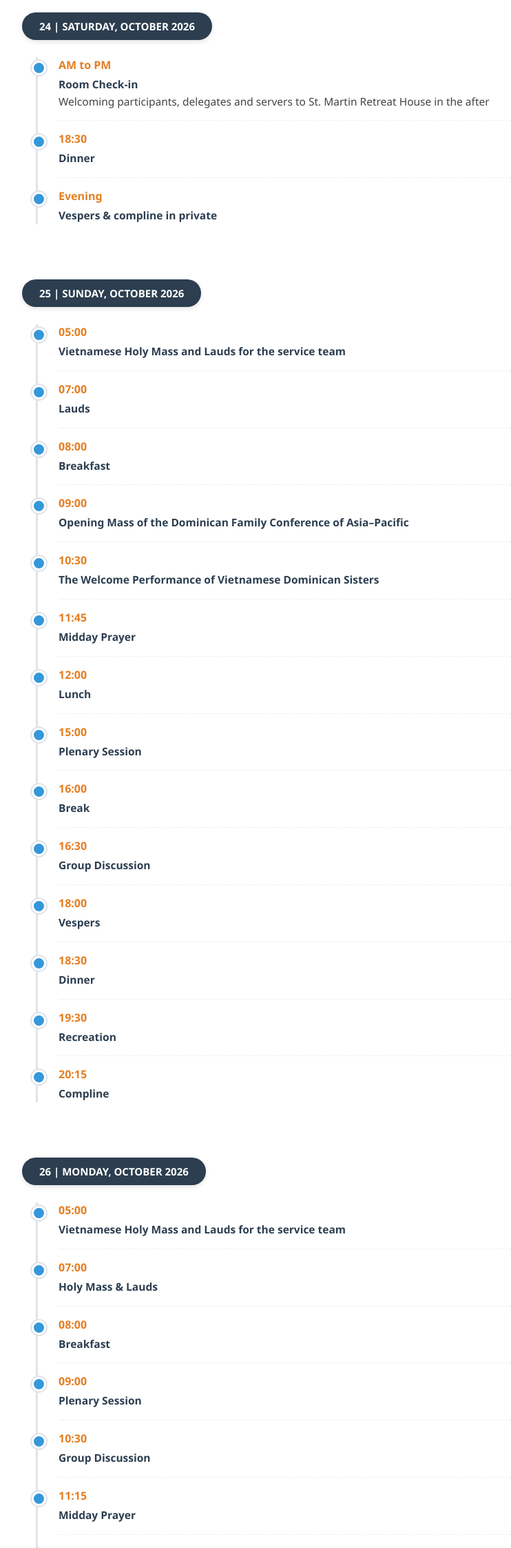
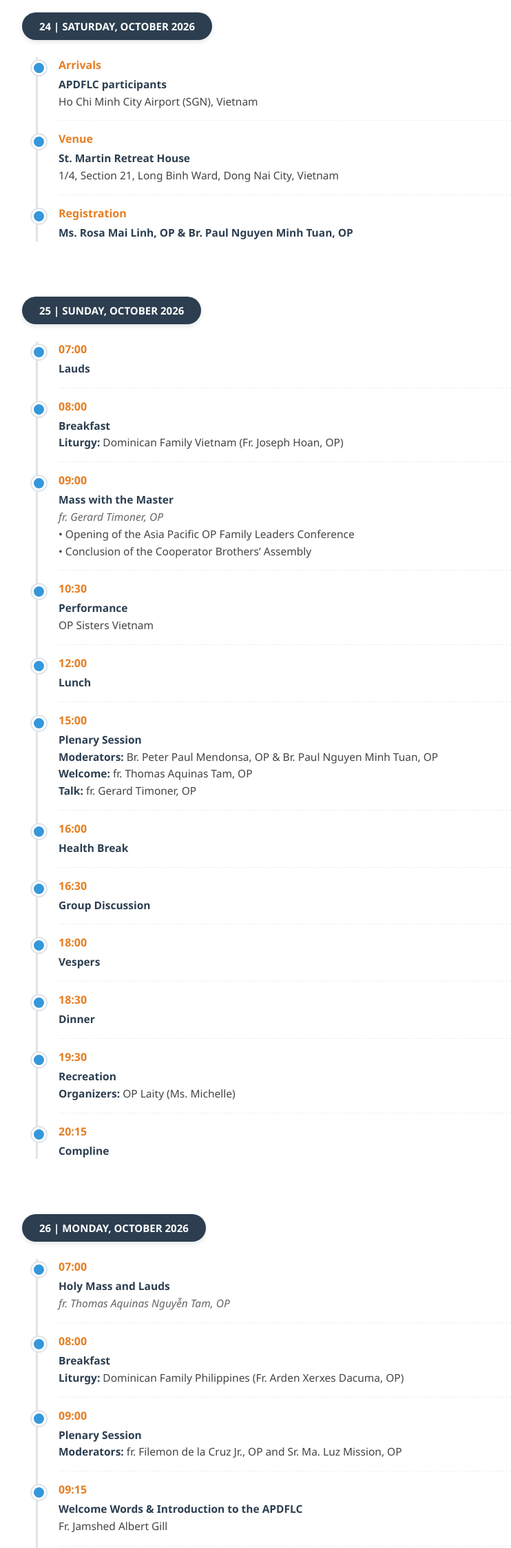
Before and after one commit to tranvantue/apdflc, a plain HTML site: page schedule.html in a window 1280 px wide. Shown: the part 262-2506 px from the top of the page at 69% size, without its empty margins (213-955 px from the left). Drawn offline with Linux system fonts and the light colour scheme; no server answers.

Commit message:
Update schedule.html

```diff
--- a/schedule.html
+++ b/schedule.html
@@ -99,6 +99,7 @@
   .time { font-size: 16px; font-weight: 700; color: #e67e22; margin-bottom: 5px; }
   .event-desc { font-size: 15.5px; line-height: 1.6; color: #444; }
   .event-desc strong { color: #2c3e50; }
+  .event-desc em { color: #666; }
 
   .notes { background-color: #fff3cd; border-left: 5px solid #ffc107; padding: 15px 20px; margin-top: 40px; border-radius: 4px; font-size: 15px; color: #856404; }
 
@@ -191,19 +192,16 @@
       <div class="day-header">24 | SATURDAY, OCTOBER 2026</div>
       <div class="timeline">
         <div class="event">
-          <div class="time">AM to PM</div>
-          <div class="event-desc">
-            <strong>Room Check-in</strong><br>
-            Welcoming participants, delegates and servers to St. Martin Retreat House in the after
-          </div>
+          <div class="time">Arrivals</div>
+          <div class="event-desc"><strong>APDFLC participants</strong><br>Ho Chi Minh City Airport (SGN), Vietnam</div>
         </div>
         <div class="event">
-          <div class="time">18:30</div>
-          <div class="event-desc"><strong>Dinner</strong></div>
+          <div class="time">Venue</div>
+          <div class="event-desc"><strong>St. Martin Retreat House</strong><br>1/4, Section 21, Long Binh Ward, Dong Nai City, Vietnam</div>
         </div>
         <div class="event">
-          <div class="time">Evening</div>
-          <div class="event-desc"><strong>Vespers & compline in private</strong></div>
+          <div class="time">Registration</div>
+          <div class="event-desc"><strong>Ms. Rosa Mai Linh, OP &amp; Br. Paul Nguyen Minh Tuan, OP</strong></div>
         </div>
       </div>
     </div>
@@ -213,28 +211,20 @@
       <div class="day-header">25 | SUNDAY, OCTOBER 2026</div>
       <div class="timeline">
         <div class="event">
-          <div class="time">05:00</div>
-          <div class="event-desc"><strong>Vietnamese Holy Mass and Lauds for the service team</strong></div>
-        </div>
-        <div class="event">
           <div class="time">07:00</div>
           <div class="event-desc"><strong>Lauds</strong></div>
         </div>
         <div class="event">
           <div class="time">08:00</div>
-          <div class="event-desc"><strong>Breakfast</strong></div>
+          <div class="event-desc"><strong>Breakfast</strong><br><strong>Liturgy:</strong> Dominican Family Vietnam (Fr. Joseph Hoan, OP)</div>
         </div>
         <div class="event">
           <div class="time">09:00</div>
-          <div class="event-desc"><strong>Opening Mass of the Dominican Family Conference of Asia–Pacific</strong></div>
+          <div class="event-desc"><strong>Mass with the Master</strong><br><em>fr. Gerard Timoner, OP</em><br>• Opening of the Asia Pacific OP Family Leaders Conference<br>• Conclusion of the Cooperator Brothers’ Assembly</div>
         </div>
         <div class="event">
           <div class="time">10:30</div>
-          <div class="event-desc"><strong>The Welcome Performance of Vietnamese Dominican Sisters</strong></div>
-        </div>
-        <div class="event">
-          <div class="time">11:45</div>
-          <div class="event-desc"><strong>Midday Prayer</strong></div>
+          <div class="event-desc"><strong>Performance</strong><br>OP Sisters Vietnam</div>
         </div>
         <div class="event">
           <div class="time">12:00</div>
@@ -242,11 +232,11 @@
         </div>
         <div class="event">
           <div class="time">15:00</div>
-          <div class="event-desc"><strong>Plenary Session</strong></div>
+          <div class="event-desc"><strong>Plenary Session</strong><br><strong>Moderators:</strong> Br. Peter Paul Mendonsa, OP &amp; Br. Paul Nguyen Minh Tuan, OP<br><strong>Welcome:</strong> fr. Thomas Aquinas Tam, OP<br><strong>Talk:</strong> fr. Gerard Timoner, OP</div>
         </div>
         <div class="event">
           <div class="time">16:00</div>
-          <div class="event-desc"><strong>Break</strong></div>
+          <div class="event-desc"><strong>Health Break</strong></div>
         </div>
         <div class="event">
           <div class="time">16:30</div>
@@ -262,7 +252,7 @@
         </div>
         <div class="event">
           <div class="time">19:30</div>
-          <div class="event-desc"><strong>Recreation</strong></div>
+          <div class="event-desc"><strong>Recreation</strong><br><strong>Organizers:</strong> OP Laity (Ms. Michelle)</div>
         </div>
         <div class="event">
           <div class="time">20:15</div>
@@ -276,20 +266,24 @@
       <div class="day-header">26 | MONDAY, OCTOBER 2026</div>
       <div class="timeline">
         <div class="event">
-          <div class="time">05:00</div>
-          <div class="event-desc"><strong>Vietnamese Holy Mass and Lauds for the service team</strong></div>
-        </div>
-        <div class="event">
           <div class="time">07:00</div>
-          <div class="event-desc"><strong>Holy Mass & Lauds</strong></div>
+          <div class="event-desc"><strong>Holy Mass and Lauds</strong><br><em>fr. Thomas Aquinas Nguyễn Tam, OP</em></div>
         </div>
         <div class="event">
           <div class="time">08:00</div>
-          <div class="event-desc"><strong>Breakfast</strong></div>
+          <div class="event-desc"><strong>Breakfast</strong><br><strong>Liturgy:</strong> Dominican Family Philippines (Fr. Arden Xerxes Dacuma, OP)</div>
         </div>
         <div class="event">
           <div class="time">09:00</div>
-          <div class="event-desc"><strong>Plenary Session</strong></div>
+          <div class="event-desc"><strong>Plenary Session</strong><br><strong>Moderators:</strong> fr. Filemon de la Cruz Jr., OP and Sr. Ma. Luz Mission, OP</div>
+        </div>
+        <div class="event">
+          <div class="time">09:15</div>
+          <div class="event-desc"><strong>Welcome Words &amp; Introduction to the APDFLC</strong><br>Fr. Jamshed Albert Gill</div>
+        </div>
+        <div class="event">
+          <div class="time">09:30</div>
+          <div class="event-desc"><strong>Introduction to the Speaker</strong><br>Sr. Ma. Luz Mission, OP<br><strong>Talk:</strong> fr. Quirico Pedregosa Jr., OP — <em>Strengthening Collaboration in Formation and Vocation Promotion: Towards Renewal of our Mission in Asia Pacific as Dominican Family</em></div>
         </div>
         <div class="event">
           <div class="time">10:30</div>
@@ -305,11 +299,11 @@
         </div>
         <div class="event">
           <div class="time">14:30</div>
-          <div class="event-desc"><strong>Plenary Session</strong></div>
+          <div class="event-desc"><strong>Plenary Session</strong><br><strong>Moderators:</strong> fr. Angelik Kitsula, OP and Sr. Mary Augustine, OP<br><strong>Talk:</strong> fr. Quirico Pedregosa Jr., OP <em>…continuation</em></div>
         </div>
         <div class="event">
           <div class="time">16:00</div>
-          <div class="event-desc"><strong>Break</strong></div>
+          <div class="event-desc"><strong>Health Break</strong></div>
         </div>
         <div class="event">
           <div class="time">16:30</div>
@@ -325,11 +319,11 @@
         </div>
         <div class="event">
           <div class="time">19:30</div>
-          <div class="event-desc"><strong>Recreation</strong></div>
+          <div class="event-desc"><strong>Recreation</strong><br><strong>Organizers:</strong> OP Philippines, Fr. Arden</div>
         </div>
         <div class="event">
           <div class="time">20:15</div>
-          <div class="event-desc"><strong>Compline</strong></div>
+          <div class="event-desc"><strong>Compline, Private</strong></div>
         </div>
       </div>
     </div>
@@ -339,24 +333,24 @@
       <div class="day-header">27 | TUESDAY, OCTOBER 2026</div>
       <div class="timeline">
         <div class="event">
-          <div class="time">05:00</div>
-          <div class="event-desc"><strong>Vietnamese Holy Mass and Lauds for the service team</strong></div>
-        </div>
-        <div class="event">
           <div class="time">07:00</div>
-          <div class="event-desc"><strong>Holy Mass & Lauds</strong></div>
+          <div class="event-desc"><strong>Holy Mass and Lauds</strong><br><em>fr. Mariano González Martín, OP</em></div>
         </div>
         <div class="event">
           <div class="time">08:00</div>
-          <div class="event-desc"><strong>Breakfast</strong></div>
+          <div class="event-desc"><strong>Breakfast</strong><br><strong>Liturgy:</strong> Dominican Sisters (Sr. Maria Luz, OP &amp; Sr. Augustine)</div>
         </div>
         <div class="event">
           <div class="time">09:00</div>
-          <div class="event-desc"><strong>Plenary Session</strong></div>
+          <div class="event-desc"><strong>Plenary Session</strong><br><strong>Moderators:</strong> fr. Pascal Paulus, OP and fr. Dominic Murphy, OP<br>Introduction to the Speaker | Organizer<br><strong>Workshop:</strong> fr. Florentino Bolo Jr., OP, Socius for the Apostolic Life</div>
+        </div>
+        <div class="event">
+          <div class="time">09:30</div>
+          <div class="event-desc"><strong>Small Group Discussion</strong><br><strong>Organizers:</strong> Cristobal, Florentino &amp; Jamshed, Raul, Arden</div>
         </div>
         <div class="event">
           <div class="time">10:30</div>
-          <div class="event-desc"><strong>Group Discussion</strong></div>
+          <div class="event-desc"><strong>Plenary Session (Reporting)</strong></div>
         </div>
         <div class="event">
           <div class="time">11:15</div>
@@ -368,15 +362,19 @@
         </div>
         <div class="event">
           <div class="time">13:00</div>
-          <div class="event-desc"><strong>Pilgrimage to Christ the King; Visit to the Dominican Sisters of Bà Rịa</strong></div>
+          <div class="event-desc"><strong>Our Lady of Bai Dau Shrine</strong></div>
         </div>
         <div class="event">
           <div class="time">18:00</div>
-          <div class="event-desc"><strong>Dinner</strong></div>
+          <div class="event-desc"><strong>Dinner @ Dominican Sisters of Baria</strong></div>
         </div>
         <div class="event">
-          <div class="time">19:00</div>
-          <div class="event-desc"><strong>Return to St. Martin Retreat House</strong></div>
+          <div class="time">19:30</div>
+          <div class="event-desc"><strong>Departure for the Retreat House</strong><br><em>Vespers in the bus — iBreviary</em></div>
+        </div>
+        <div class="event">
+          <div class="time">20:15</div>
+          <div class="event-desc"><strong>Compline in the Bus</strong></div>
         </div>
       </div>
     </div>
@@ -386,24 +384,24 @@
       <div class="day-header">28 | WEDNESDAY, OCTOBER 2026</div>
       <div class="timeline">
         <div class="event">
-          <div class="time">05:00</div>
-          <div class="event-desc"><strong>Vietnamese Holy Mass and Lauds for the service team</strong></div>
-        </div>
-        <div class="event">
           <div class="time">07:00</div>
-          <div class="event-desc"><strong>Holy Mass & Lauds</strong></div>
+          <div class="event-desc"><strong>Holy Mass and Lauds</strong><br><em>fr. Cristobal Torres, OP</em></div>
         </div>
         <div class="event">
           <div class="time">08:00</div>
-          <div class="event-desc"><strong>Breakfast</strong></div>
+          <div class="event-desc"><strong>Breakfast</strong><br><strong>Liturgy:</strong> Dominican Laity (Ms. Michelle Bernardo)</div>
         </div>
         <div class="event">
           <div class="time">09:00</div>
-          <div class="event-desc"><strong>Meeting in respective branches of the Dominican Family</strong></div>
+          <div class="event-desc"><strong>Meeting in respective branches of the Dominican Family</strong><br>Election of Asia Pacific Council of Lay Dominican Fraternities<br><strong>Organizer:</strong> fr. Cristobal Torres, OP</div>
         </div>
         <div class="event">
-          <div class="time">11:15</div>
-          <div class="event-desc"><strong>Midday Prayer</strong></div>
+          <div class="time">10:00</div>
+          <div class="event-desc"><strong>Tea Break</strong></div>
+        </div>
+        <div class="event">
+          <div class="time">10:30</div>
+          <div class="event-desc"><strong>Meeting in respective branches of the Dominican Family</strong></div>
         </div>
         <div class="event">
           <div class="time">11:30</div>
@@ -411,7 +409,7 @@
         </div>
         <div class="event">
           <div class="time">14:30</div>
-          <div class="event-desc"><strong>Meetings by Branch of the Dominican Family</strong></div>
+          <div class="event-desc"><strong>Meeting in respective branches of the Dominican Family</strong><br><em>…continuation</em></div>
         </div>
         <div class="event">
           <div class="time">18:00</div>
@@ -423,7 +421,7 @@
         </div>
         <div class="event">
           <div class="time">19:30</div>
-          <div class="event-desc"><strong>Recreation</strong></div>
+          <div class="event-desc"><strong>Recreation</strong><br><strong>Organizers:</strong> Apostolic Sisters &amp; Nuns — Sr. Maria Luz &amp; Sr. Augustine</div>
         </div>
         <div class="event">
           <div class="time">20:15</div>
@@ -437,24 +435,20 @@
       <div class="day-header">29 | THURSDAY, OCTOBER 2026</div>
       <div class="timeline">
         <div class="event">
-          <div class="time">05:00</div>
-          <div class="event-desc"><strong>Vietnamese Holy Mass and Lauds for the service team</strong></div>
-        </div>
-        <div class="event">
           <div class="time">07:00</div>
-          <div class="event-desc"><strong>Holy Mass & Lauds</strong></div>
+          <div class="event-desc"><strong>Holy Mass and Lauds</strong><br><em>fr. Jamshed Albert Gill, OP</em></div>
         </div>
         <div class="event">
           <div class="time">08:00</div>
-          <div class="event-desc"><strong>Breakfast</strong></div>
+          <div class="event-desc"><strong>Breakfast</strong><br><strong>Liturgy:</strong> Dominican Family Vietnam (Fr. Joseph Hoan, OP)</div>
         </div>
         <div class="event">
           <div class="time">09:00</div>
-          <div class="event-desc"><strong>Meeting in respective branches of the Dominican Family</strong></div>
+          <div class="event-desc"><strong>Meeting in respective branches of the Dominican Family</strong><br><em>…continuation</em></div>
         </div>
         <div class="event">
           <div class="time">10:30</div>
-          <div class="event-desc"><strong>Plenary Session – Concluding Session</strong></div>
+          <div class="event-desc"><strong>Concluding Session</strong></div>
         </div>
         <div class="event">
           <div class="time">11:30</div>
@@ -462,13 +456,9 @@
         </div>
         <div class="event">
           <div class="time">Afternoon</div>
-          <div class="event-desc"><strong>Closing Conference & Farewell</strong></div>
+          <div class="event-desc"><strong>Departures</strong><br>APDFLC participants<br>Meeting of Priors Provincial</div>
         </div>
       </div>
-    </div>
-
-    <div class="notes">
-      <strong>Notes:</strong> Participants are supposed to email their flight travel details to the email: <em>sociusvi@gmail.com</em> in the earliest time.
     </div>
 
   </div>
```
